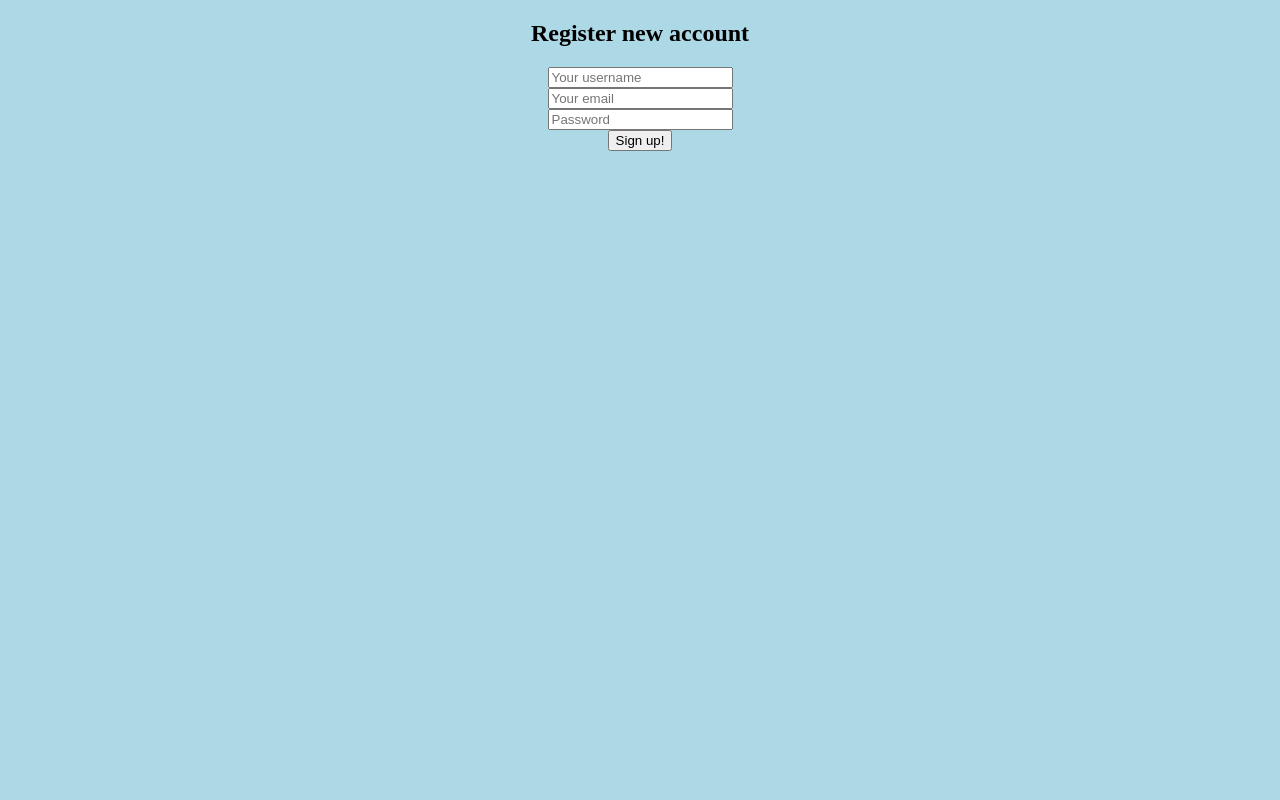
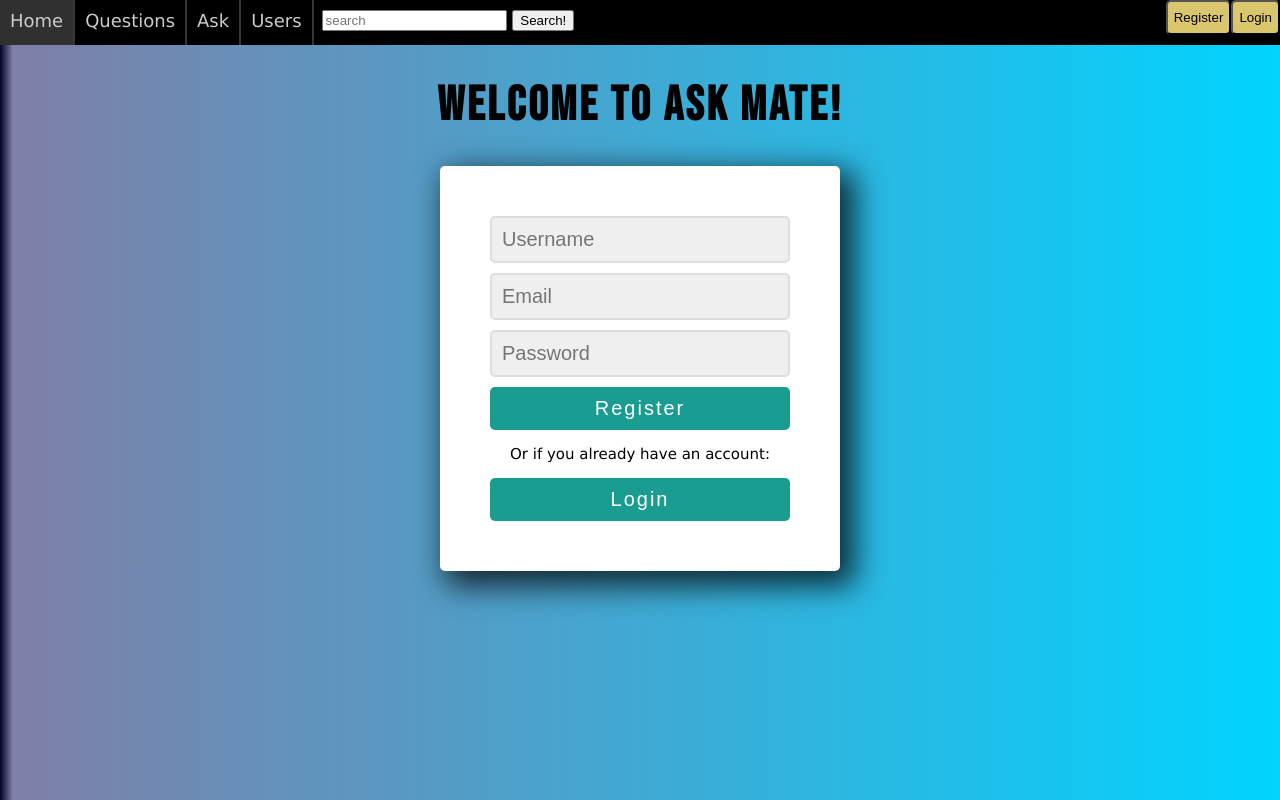
Before and after one commit to KZwolski/Ask-Mate, a Flask app: page /register in a window 1280 px wide. Run offline with Flask 2, Linux system fonts and the light colour scheme.

Commit message:
register, login and add_question htmls added and view number incrementation

```diff
--- a/server.py
+++ b/server.py
@@ -14,7 +14,6 @@ app.secret_key = 'dupa'
 @app.route("/")
 def index():
     last_five = data_manager.get_last_five_questions()
-    users_details = data_manager.get_users_details()
     return render_template('index.html', last_five=last_five)
 
 
@@ -41,6 +40,7 @@ def searched_question():
 def display_question(question_id: int):
     question = data_manager.get_a_question(question_id)
     answers = data_manager.get_answers(question_id)
+    data_manager.edit_views(question_id)
     return render_template("display_question.html", question=question, answers=answers)
 
 
--- a/static/style.css
+++ b/static/style.css
@@ -155,3 +155,99 @@ a:hover
 {
     background-color: rgba(255, 255, 255, 0.24);
 }
+
+#window
+{
+    background-color:white;
+    width:300px;
+    padding:50px;
+    margin-left: auto;
+    margin-right:auto;
+    margin-top:20px;
+    -webkit-box-shadow: 10px 10px 30px 5px rgba(0,0,0,0.75);
+    -moz-box-shadow: 10px 10px 30px 5px rgba(0,0,0,0.75);
+    box-shadow: 10px 10px 30px 5px rgba(0,0,0,0.75);
+    border-radius: 5px;
+
+
+}
+#input1{
+        width:300px;
+        background-color: #efefef;
+        color: #666;
+        border: 2px solid #ddd;
+        border-radius: 5px;
+        font-size:20px;
+        margin-bottom: 10px;
+        padding:10px;
+        box-sizing: border-box;
+        cursor: pointer;
+    }
+#input2{
+        width:300px;
+        background-color: #1a9c91;
+        font-size: 20px;
+        color: white;
+        padding:10px;
+        border: none;
+        border-radius: 5px;
+        letter-spacing: 2px;
+
+
+    }
+#input3{
+        width:100px;
+        background-color: #1a9c91;
+        font-size: 15px;
+        color: white;
+        padding:10px;
+        border: none;
+        border-radius: 5px;
+        letter-spacing: 2px;
+
+
+    }
+#input2:hover{
+     background-color: rgba(23, 21, 21, 0.34);
+     cursor:pointer;
+}
+#input3:hover{
+     background-color: rgba(23, 21, 21, 0.34);
+     cursor:pointer;
+}
+.error
+{
+    color:black;
+}
+.annoucement
+{
+    color:black;
+    font-size: 15px;
+}
+select
+{
+        width:100px;
+        background-color: #efefef;
+        color: #666;
+        border: 2px solid #ddd;
+        border-radius: 5px;
+        font-size:15px;
+        margin-bottom: 10px;
+        padding:10px;
+
+        cursor: pointer;
+}
+#upload_button
+{
+    width:300px;
+    background-color: #efefef;
+    color: #666;
+    border: 2px solid #ddd;
+    border-radius: 5px;
+    font-size:15px;
+    margin-bottom: 10px;
+    padding:10px;
+    box-sizing: border-box;
+    cursor: pointer;
+
+}
--- a/templates/layout.html
+++ b/templates/layout.html
@@ -13,6 +13,7 @@
 
     {%block menu%}
     <div id="menu">
+        <div class="option"><a href="/">Home</a></div>
         <div class="option"><a href="/list">Questions</a></div>
         <div class="option"><a href="/add-question">Ask</a></div>
         <div class="option"><a href="/users">Users</a></div>
@@ -51,16 +52,17 @@
         </div>
         {%endblock%}
     {%block logo%}
-    <a href="/"><div id="logo">
+    <div id="logo">
         {% if "user" in session %}
             <h1>Welcome {{session["user"]}}, to ASK MATE!</h1>
         {%else%}
             <h1>Welcome to ASK MATE!</h1>
         {% endif %}
-    </div></a>
+    </div>
     {%endblock%}
     <div id="container">
         {%block content%}   {%endblock%}
     </div>
+
 </body>
 </html>
--- a/templates/register.html
+++ b/templates/register.html
@@ -1,32 +1,26 @@
-<!DOCTYPE html>
-<html lang="en">
-<head>
-    <meta charset="UTF-8">
-    <title>Register</title>
-    <style>
-        body {
-            background-color: lightblue;
-            text-align: center;
-            }
-        p {
-            font-family: verdana;
-            font-size: 20px;
-            }
-	</style>
-</head>
-<body>
+{%extends "layout.html"%}
 
-<div class="register">
-  <div class="heading">
-    <h2>Register new account</h2>
-      <form action="" method="POST">
-          <input type="text" name="register-username" placeholder="Your username" required><br>
-          <input type="email" name="register-email" placeholder="Your email" required><br>
-          <input type="password" name="register-password" placeholder="Password" required><br>
-          <button type="submit">Sign up!</button>
+{%block content%}
+
+    <div id="window">
+      <form action="" method="post">
+          <label>
+              <input type="text" id="input1" placeholder="Username" name="register-username" >
+          </label>
+          <label>
+              <input type="text" id="input1" placeholder="Email" name="register-email">
+          </label>
+          <label>
+              <input type="password" id="input1" placeholder="Password" name="register-password">
+          </label><br>
+          <input type="submit" id="input2" value="Register">
       </form>
-  </div>
- </div>
+        <p class="annoucement">Or if you already have an account:</p>
+        <a href="/login"><input type="submit" id="input2" value="Login"></a>
+      {% if error %}
+        <p class="error"><strong>Error:</strong> {{ error }}
+      {% endif %}
+    </div>
 
-</body>
-</html>
+
+{%endblock%}
--- a/templates/user-page.html
+++ b/templates/user_page.html
@@ -1,4 +1,6 @@
 {%extends "layout.html"%}
+{% block logo %}   <div id="logo"><h1>User {{ user[0]['username'] }}</h1></div>
+{% endblock %}
 {%block content%}
     <h1>User {{ user[0]['username'] }}</h1>
     <a href="/">Return to Main Page</a><br><br>
```
Also changed, not shown: data_manager.py (+10 -0 lines), templates/add-question.html (+20 -31 lines), templates/list.html (+18 -27 lines), templates/login.html (+10 -7 lines).
